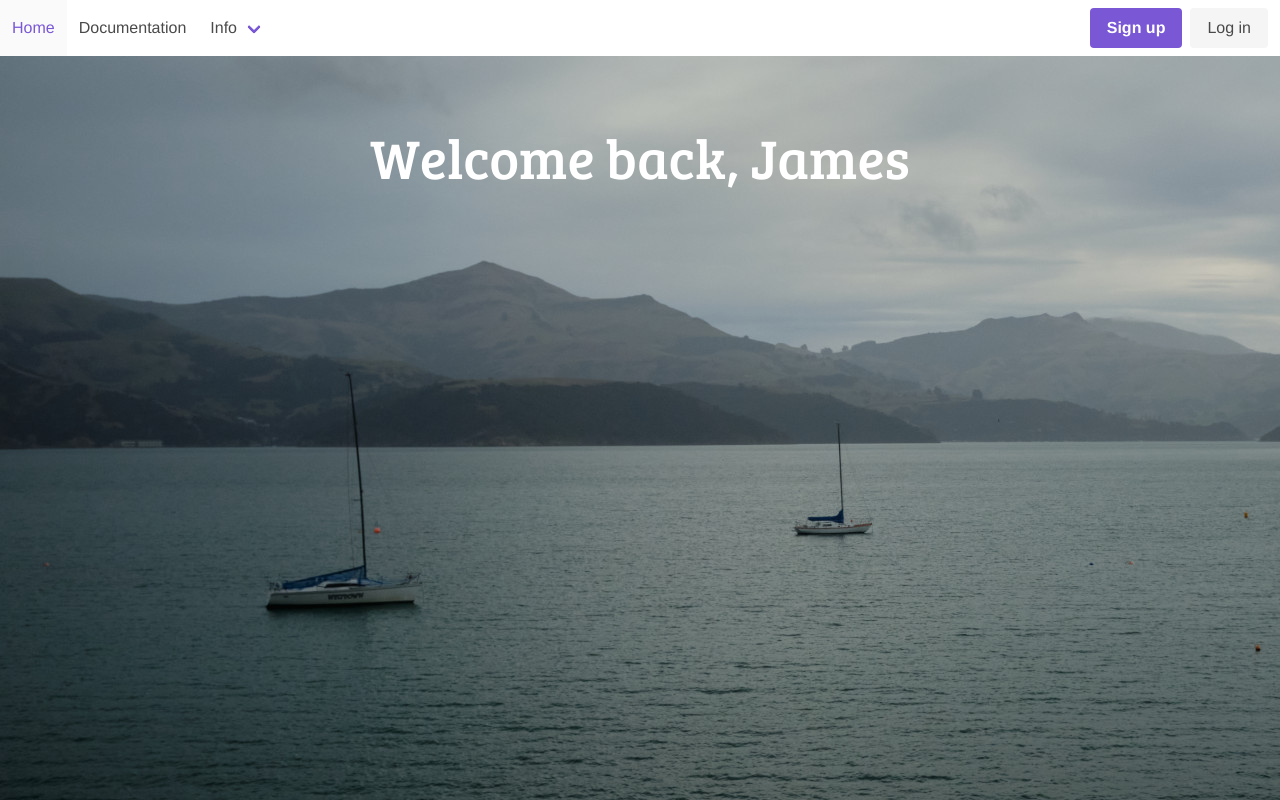
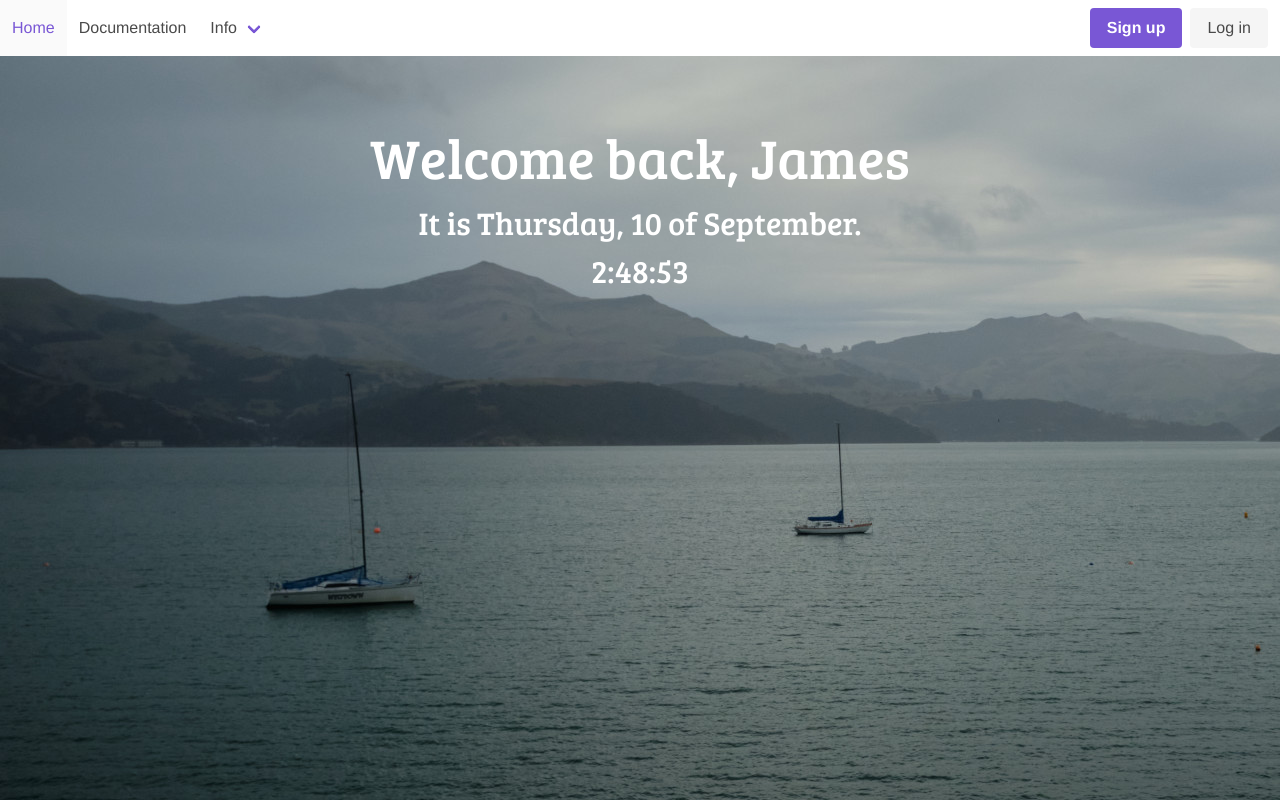
Before and after one commit to JamesQuackers/SmartPlanner, a Vue app in the folder client/: page / in a window 1280 px wide. Shown: the top 800 px of the page. Built offline with nearby package versions, Linux system fonts and the light colour scheme.

Commit message:
Added date time component which handles the current date and time.

```diff
--- /dev/null
+++ b/client/src/components/DateTime.vue
@@ -0,0 +1,49 @@
+<template>
+    <div class="header">
+        <div class="date">
+            It is {{day}}, {{date}} of {{month}}.
+        </div>
+        <div class="time">
+            {{time}}
+        </div>
+    </div>
+</template>
+
+<script>
+    export default {
+        name: "DateTime",
+
+        created() {
+            setInterval(this.getNow, 1000);
+        },
+        data() {
+            return {
+                date: "",
+                time: "",
+                day: "",
+            }
+        },
+        methods: {
+            getNow() {
+                var days = ['Sunday', 'Monday', 'Tuesday', 'Wednesday', 'Thursday', 'Friday', 'Saturday'];
+                var months = ["January", "February", "March", "April", "May", "June",
+                    "July", "August", "September", "October", "November", "December"
+                ];
+                const today = new Date();
+                this.date = today.getDate();
+                this.month = months[today.getMonth()];
+                this.day = days[today.getDay()];
+                this.seconds = today.getSeconds();
+                if (this.seconds.toString().length === 1) {
+                    this.seconds = "0" + this.seconds.toString();
+                }
+                this.time =
+                    today.getHours() + ':' + (today.getMinutes() < 10 ? '0' : '') + today.getMinutes() + ":" + this.seconds;
+            },
+        },
+    }
+</script>
+
+<style scoped>
+
+</style>
--- a/client/src/css/style.css
+++ b/client/src/css/style.css
@@ -7,14 +7,17 @@ body {
     alignment: top;
     size: 20px;
 }
+.header {
+    color: white;
+    font-family: 'Bree Serif', serif;
+    font-size: 2em;
+}
 
 .welcomeContainer {
     padding-top: 10%;
-    font-family: 'Bree Serif', serif;
     color: white;
     font-size: 3.5em;
 }
-
 
 #container {
     color: aliceblue;
--- a/client/src/views/Home.vue
+++ b/client/src/views/Home.vue
@@ -2,10 +2,11 @@
   <div>
     <navbar></navbar>
     <div class="container">
-      <div class="welcomeContainer">
+      <div class="header welcomeContainer">
         <h1>Welcome back, {{name}}</h1>
       </div>
       <div class="timeContainer">
+        <date-time></date-time>
       </div>
       <div class="home">
         <div class="schedule">
@@ -29,9 +30,11 @@
 <script>
 
 import Navbar from "../components/Navbar";
+import DateTime from "../components/DateTime";
 export default {
   name: 'Home',
   components: {
+    DateTime,
     Navbar
   },
   data() {
```
